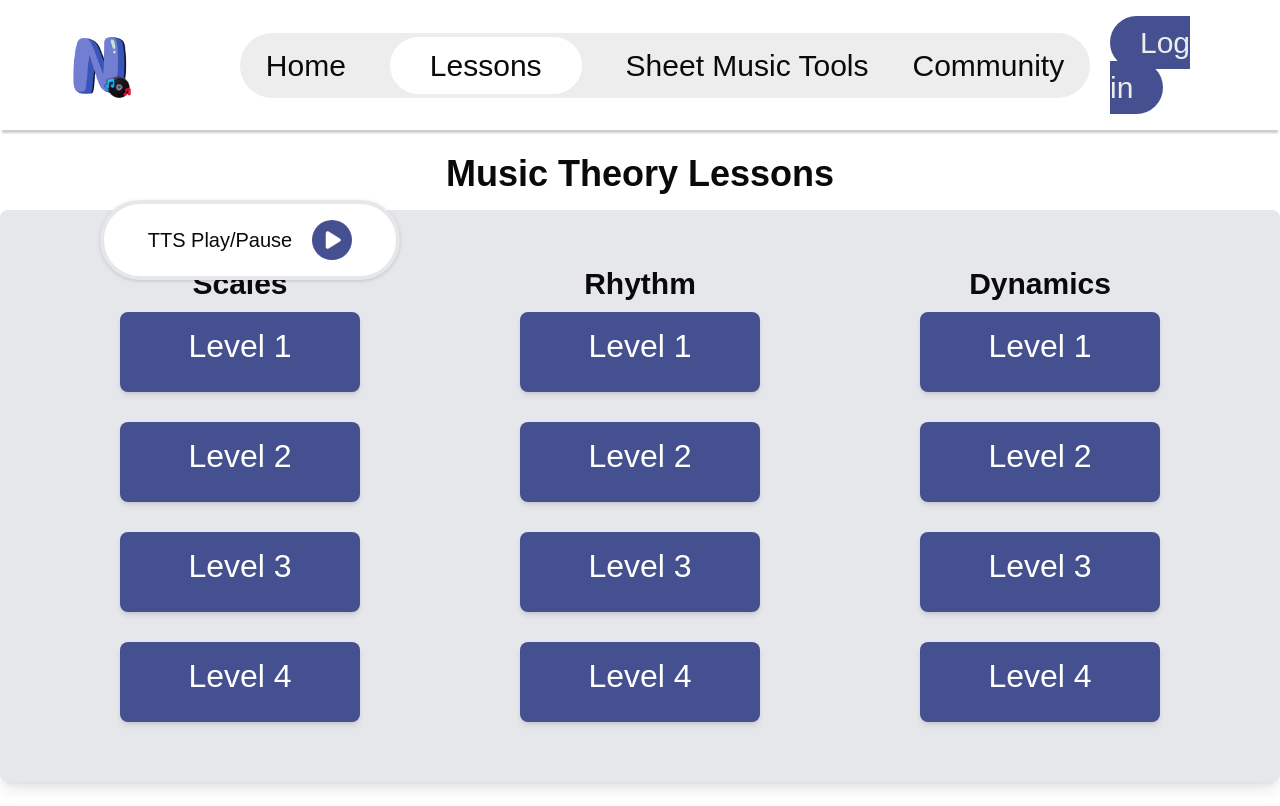
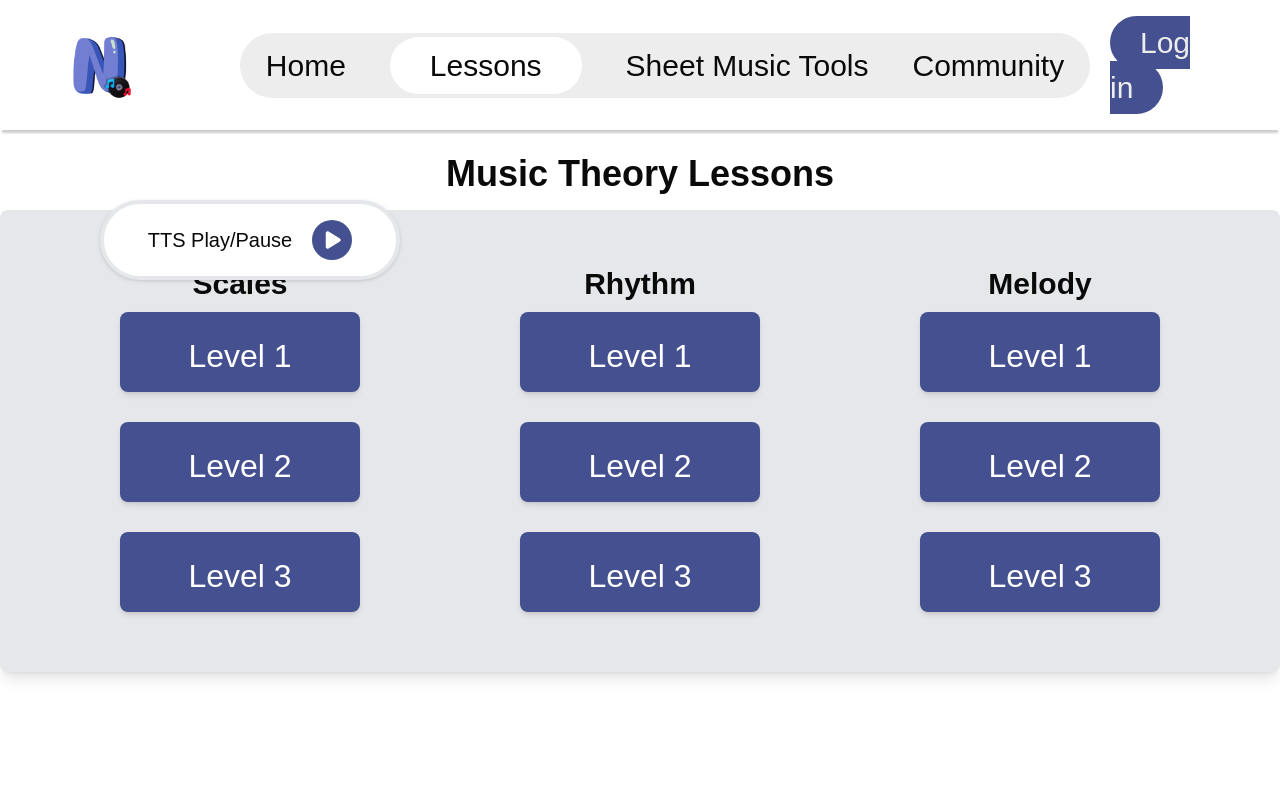
Before and after one commit to simchildress/NoTrebleTesting, a Next.js app: page /Lessons in a window 1280 px wide. Built offline with nearby package versions, Linux system fonts and the light colour scheme; no server answers.

Commit message:
connecting the text book to the level buttons

```diff
--- a/src/app/Lessons/Textbook/page.js
+++ b/src/app/Lessons/Textbook/page.js
@@ -1,48 +1,40 @@
-"use client";
+// src/app/Lessons/Textbook/page.js
+"use client"
+import { useEffect, useState } from "react";
+import { ref, get } from "firebase/database";
+import { realtimeDB } from "@/firebaseConfig"; // Make sure you've set up Firebase in your project
+import { useSearchParams } from "next/navigation";
 
-import React, { useEffect, useState } from "react";
-import { realtimeDB } from "@/firebaseConfig";
-import { ref, get } from "firebase/database";
-import "./textbook.css";
 
-const Textbook = () => {
-  const [chapters, setChapters] = useState([]);
+export default function Textbook() {
+  const [lessonData, setLessonData] = useState(null);
+  const searchParams = useSearchParams();
+  const lesson  = searchParams.get("lesson"); // Get the lesson from query params like "/Lessons/Textbook?lesson=intervals"
 
   useEffect(() => {
-    const fetchTextbook = async () => {
-      const textbookRef = ref(realtimeDB, "openMusicTheory/lessons");
-      const snapshot = await get(textbookRef);
-      if (snapshot.exists()) {
-        setChapters(snapshot.val());
-      } else {
-        console.log("No textbook data found");
+    const fetchLessonData = async () => {
+      if(lesson) {
+        const textbookRef = ref(realtimeDB, `openMusicTheory/Lessons/${lesson}`);
+        const snapshot = await get(textbookRef);
+        if (snapshot.exists()) {
+          setLessonData(snapshot.val());
+        } else {
+          console.error("Lesson data not found");
+        }
       }
     };
+      fetchLessonData();
+  }, [lesson]);
 
-    fetchTextbook();
-  }, []);
+  if (!lessonData) return <p>Loading...</p>;
 
   return (
-    <div className="container mx-auto p-4">
-      <h1 className="text-2xl font-bold mb-4">Open Music Theory Textbook</h1>
-      <div className="grid grid-cols-1 md:grid-cols-2 gap-4">
-        {chapters.map((chapter, index) => (
-          <div key={index} className="p-4 border rounded-lg shadow-md">
-            <h2 className="text-lg font-semibold">{chapter.title}</h2>
-            <p className="text-sm text-gray-600">{chapter.creator}</p>
-            <a
-              href={chapter.link}
-              target="_blank"
-              rel="noopener noreferrer"
-              className="text-blue-500 hover:underline"
-            >
-              Read Chapter
-            </a>
-          </div>
-        ))}
+    <main>
+      <h1 className="text-center font-bold text-4xl mt-6">Lesson: {lessonData.title}</h1>
+      <div className="mb-6 bg-gray-200 p-10 rounded-lg shadow-lg w-lg mt-4">
+        <p>Creator: {lessonData.creator}</p>
+        <p><a href={lessonData.link} target="_blank" rel="noopener noreferrer">View Lesson</a></p>
       </div>
-    </div>
+    </main>
   );
-};
-
-export default Textbook;
+}
--- a/src/app/Lessons/page.js
+++ b/src/app/Lessons/page.js
@@ -1,24 +1,26 @@
-import LevelButton from "../component/LevelButton"
+import React from "react";
+import Link from "next/link";
+import LevelButton from "../component/LevelButton";
 
-export default function Lessons(){
+
+
+export default function Lessons() {
     const Columns = () =>
     <div className="grid grid-cols-3 mt-4">
     <div className="col-span-1 font-bold text-3xl text-center">Scales</div>
     <div className="col-span-1 font-bold text-3xl text-center">Rhythm</div>
-    <div className="col-span-1 font-bold text-3xl text-center">Dynamics</div>
+    <div className="col-span-1 font-bold text-3xl text-center">Melody</div>
     <LevelButton level = {1} address ="/Lessons/Fundamentals" ></LevelButton>
     <LevelButton level = {1} address ="/" ></LevelButton>
-    <LevelButton level = {1} address ="/" ></LevelButton>
+    <LevelButton level = {1} address ="/Lessons/Textbook?lesson=intervals" />
     <LevelButton level = {2} address ="/" ></LevelButton>
     <LevelButton level = {2} address ="/" ></LevelButton>
-    <LevelButton level = {2} address ="/" ></LevelButton>
+    <LevelButton level = {2} address ="/Lessons/Textbook?lesson=triads" ></LevelButton>
     <LevelButton level = {3} address ="/" ></LevelButton>
     <LevelButton level = {3} address ="/" ></LevelButton>
-    <LevelButton level = {3} address ="/" ></LevelButton>
-    <LevelButton level = {4} address ="/" ></LevelButton>
-    <LevelButton level = {4} address ="/" ></LevelButton>
-    <LevelButton level = {4} address ="/" ></LevelButton>
+    <LevelButton level = {3} address ="/Lessons/Textbook?lesson=motion" ></LevelButton>
     </div>
+    // can add level 4 buttons again if needed
 
 
     return (
--- a/src/app/component/LevelButton.jsx
+++ b/src/app/component/LevelButton.jsx
@@ -1,15 +1,19 @@
 import React from "react";
-import NavLink from "./NavLink";
+//import NavLink from "./NavLink";
+import Link from "next/link";
 import "../cs/LevelButton.css"
 
 function LevelButton(props) {
   return (
-      <NavLink href={props.address}
-        className=" lvlBtn col-span-1 text-semibold text-2xl w-60 bg-[#455090] text-white py-2
+      <Link href={props.address}>
+        <div
+          className=" lvlBtn col-span-1 text-semibold text-2xl w-60 bg-[#455090] text-white py-2
         rounded-lg hover:bg-[#102437] shadow-md "
         style={{ display: 'block', margin: 'auto', marginBottom: '20px', marginTop: '10px', height: '10vh'}}
-        activeClassName="" nonActiveClassName="">
+        >
         <p>Level {props.level}</p>
-      </NavLink>
-  )};
-export default LevelButton
+        </div>
+      </Link>
+  );
+}
+export default LevelButton;
--- a/src/app/cs/LevelButton.css
+++ b/src/app/cs/LevelButton.css
@@ -12,5 +12,5 @@
     text-align: center;
     height: 100%;
     width: 100%;
-    margin-top: 10px;
+    margin-top: 20px;
 }
--- a/src/firebaseConfig.js
+++ b/src/firebaseConfig.js
@@ -2,6 +2,7 @@ import { initializeApp } from "firebase/app";
 import { getFirestore } from "firebase/firestore";
 import { getAuth } from "firebase/auth";
 import { getAnalytics } from "firebase/analytics";
+import { getDatabase } from "firebase/database";
 
 const firebaseConfig = {
   apiKey: "AIzaSyAds3-SpXxNlcGB7wKZXi9jnzwhmUe57iw",
@@ -18,9 +19,11 @@ const app = initializeApp(firebaseConfig);
 const db = getFirestore(app);
 const auth = getAuth(app);
 
+const realtimeDB = getDatabase(app);
+
 let analytics;
 if (typeof window !== "undefined") {
   analytics = getAnalytics(app);
 }
 
-export { app, db, auth, analytics };
+export { app, db, auth, analytics, realtimeDB };
```
Also changed, not shown: 1 other file (tests, documents, lock files or other folders).
